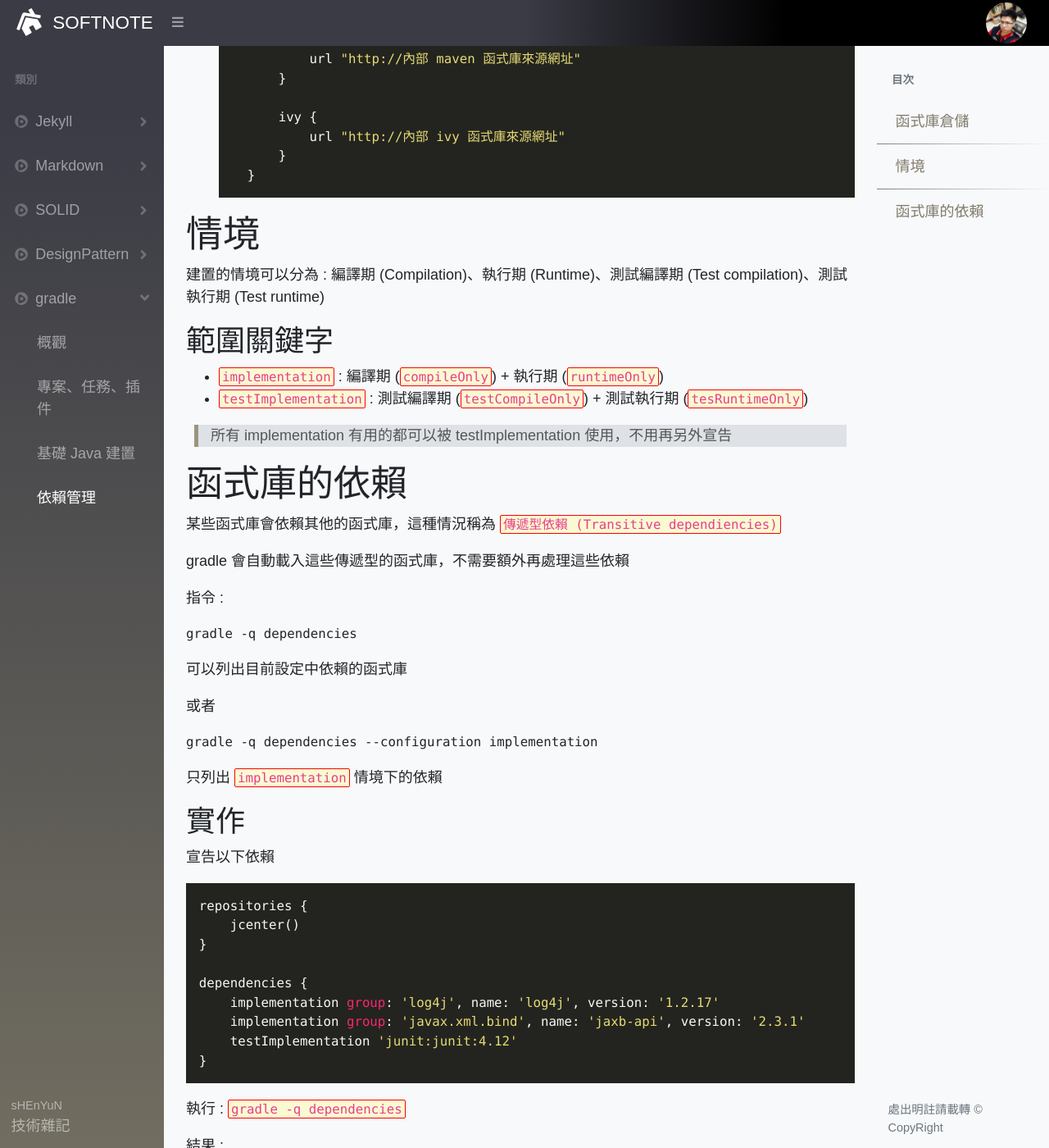
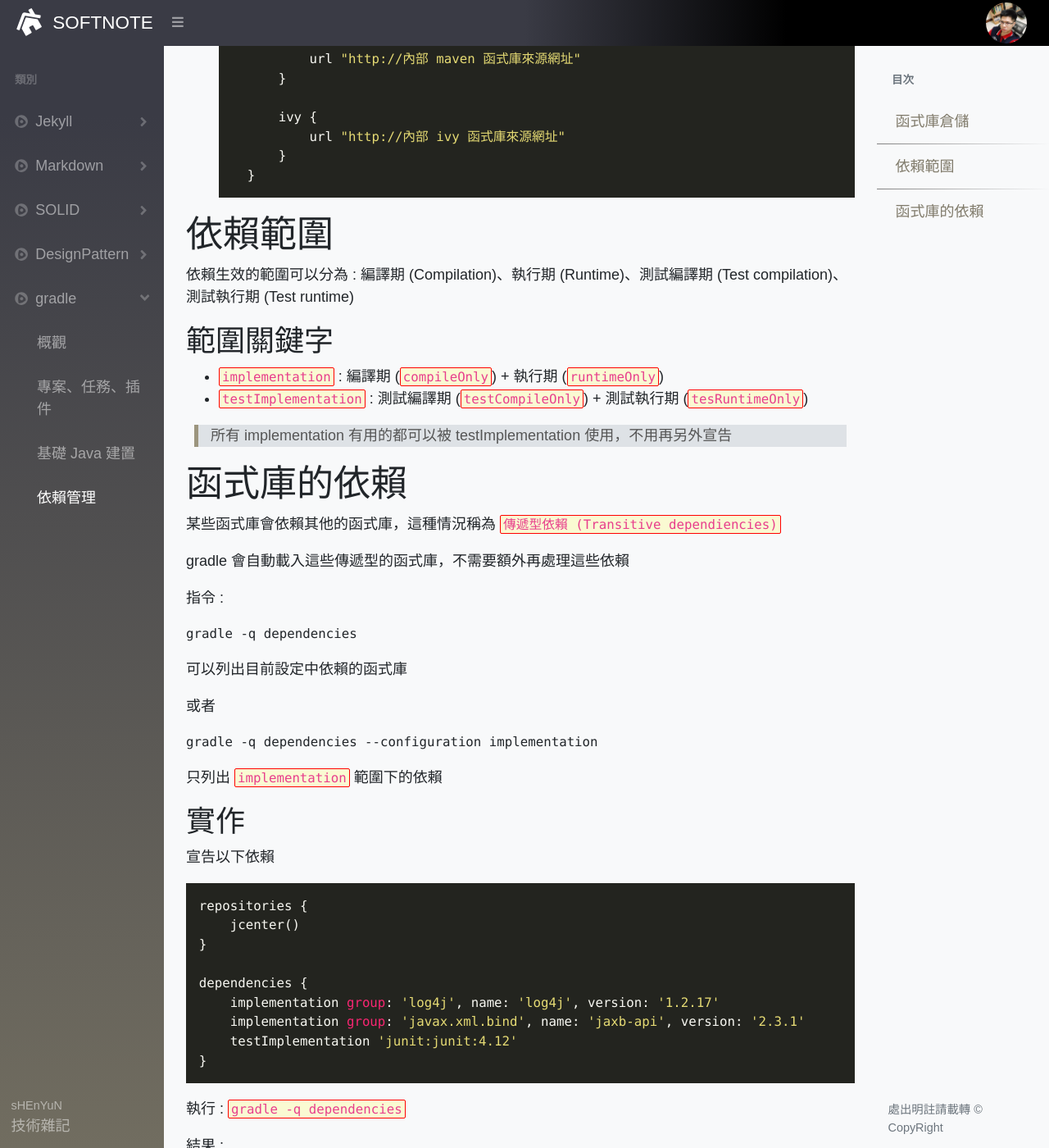
Before and after one commit to vulcanshen/softnote_blog, a Jekyll site: the page built from _posts/gradle/2021-06-17-dependencies.md, in a window 1280 px wide and 1400 px high, scrolled down 2016 px. Shown: the whole window at 82% size. Built offline with Jekyll 4.4.1, drawn with Linux system fonts in a browser that asks for light colours; nearby versions of some CDN libraries; some web fonts are replaced; some of the changed text lies outside the part shown.

Commit message:
adjust gradle dependencies

````diff
--- a/_posts/gradle/2021-06-17-dependencies.md
+++ b/_posts/gradle/2021-06-17-dependencies.md
@@ -12,7 +12,7 @@ description: "了解 Gradle Dependency Management"
 
 # 函式庫倉儲
 
-> 以下將 Library 中文稱為函式庫，而 repository 中文稱為函式庫倉儲，或者簡稱倉儲
+> 以下將 Library 中文稱為函式庫，而 Repository 中文稱為函式庫倉儲，或者簡稱倉儲
 
 函式庫倉儲就是函式庫的來源，或者說就是存放一堆函式庫的地方
 
@@ -101,9 +101,9 @@ gradle 有內建指定 maven 和 jcenter 的遠端倉儲方法，但是也能直
     }
     ```
 
-# 情境
+# 依賴範圍
 
-建置的情境可以分為 : 編譯期 (Compilation)、執行期 (Runtime)、測試編譯期 (Test compilation)、測試執行期 (Test runtime)
+依賴生效的範圍可以分為 : 編譯期 (Compilation)、執行期 (Runtime)、測試編譯期 (Test compilation)、測試執行期 (Test runtime)
 
 ## 範圍關鍵字
 
@@ -132,7 +132,7 @@ gradle -q dependencies
 gradle -q dependencies --configuration implementation
 ```
 
-只列出 `implementation` 情境下的依賴
+只列出 `implementation` 範圍下的依賴
 
 ## 實作
 
@@ -200,4 +200,4 @@ compileClasspath - Compile classpath for source set 'main'.
      \--- javax.activation:javax.activation-api:1.2.0
 ```
 
-就只會印出 `compileClasspath` 情境下依賴的函式庫
+就只會印出 `compileClasspath` 範圍依賴的函式庫
````
